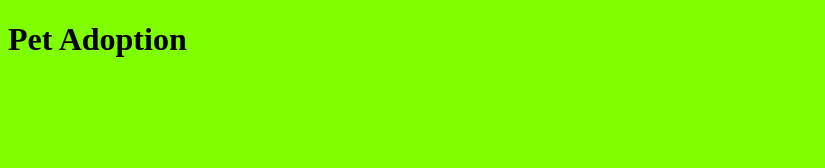
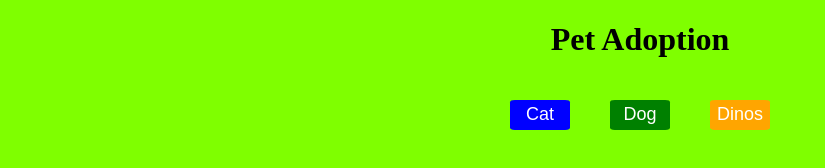
Before and after one commit to Jmarquez8951/pet-adoption, a plain HTML site: page index.html in a window 1280 px wide. Shown: the whole page, without its empty margins (0-825 px from the left). Drawn offline with Linux system fonts and the light colour scheme.

Commit message:
buttons have been made

```diff
--- a/index.html
+++ b/index.html
@@ -8,7 +8,12 @@
     <link rel="stylesheet" href="./main.css">
 </head>
 <body>
-    <h1>Pet Adoption</h1>
+    <h1 class="header">Pet Adoption</h1>
+    <div class="container">
+    <button class="btn cat-btn">Cat</button>
+    <button class="btn dog-btn">Dog</button>
+    <button class="btn dino-btn">Dinos</button>
+    </div>
     <script src="./main.js"></script>
 </body>
 </html>
--- a/main.css
+++ b/main.css
@@ -1,3 +1,44 @@
 body {
     background-color: chartreuse;
 }
+
+.header {
+    text-align: center;
+}
+
+.container {
+    display: flex;
+    flex-direction: row;
+    flex-wrap: wrap;
+    align-content: center;
+    justify-content: center;
+}
+
+.btn {
+    height: 30px;
+    width: 60px;
+    margin: 20px;
+    border: none;
+    border-radius: 8%;
+    color: white;
+    font-size: 18px;
+}
+
+.box {
+    width: 250px;
+    height: 250px;
+    margin: 40px;
+    background-color: teal;
+}
+
+.cat-btn {
+    background-color: blue;
+}
+
+.dog-btn {
+    background-color: green;
+}
+
+.dino-btn {
+    background-color: orange;
+}
```
